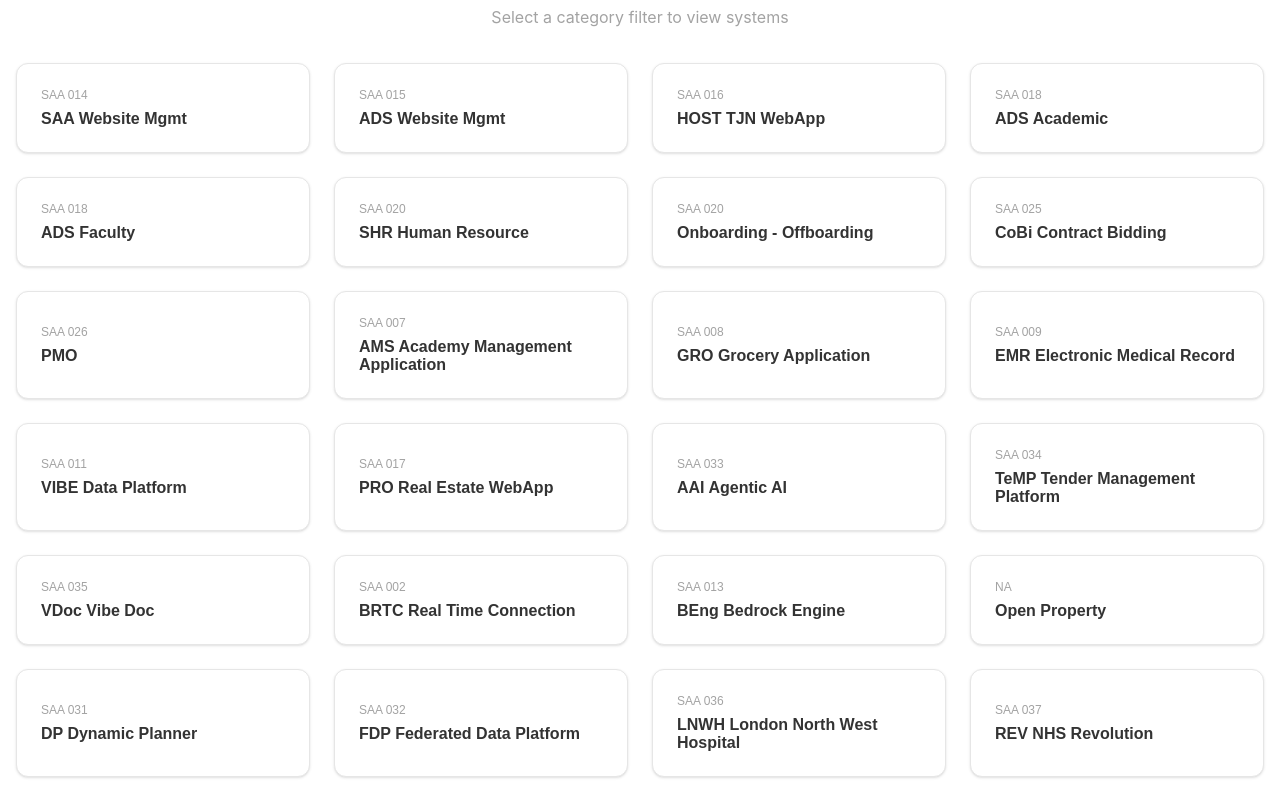
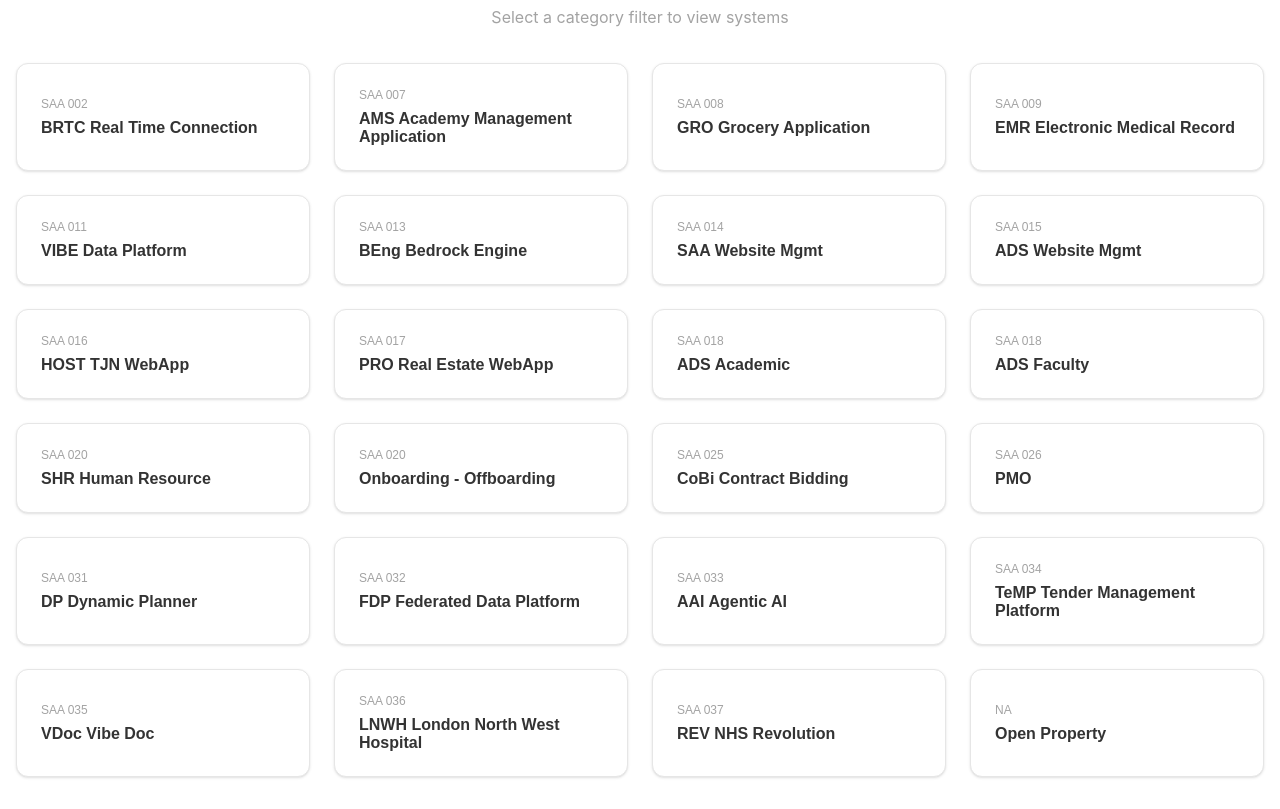
Before and after one commit to namdevroshan/Project-Management, a plain HTML site: page index.html in a window 1280 px wide. Shown: the part 134-943 px from the top of the page. Drawn offline with Linux system fonts and the light colour scheme.

Commit message:
Initial commit

```diff
--- a/index.html
+++ b/index.html
@@ -1,3 +1,5 @@
+
+
 <!DOCTYPE html>
 <html lang="en">
 <head>
@@ -154,7 +156,6 @@
   <div class="top-header">
     <div class="logo">
       <img src="/saa-black-logo.png" alt="Logo">
-      <!-- <h1>System Dashboard</h1> -->
     </div>
     <div class="filters">
       <button class="filter-btn active" onclick="filterSystems('all')">All</button>
@@ -172,8 +173,9 @@
     </div>
 
     <div class="systems-grid">
-      <!-- Example Systems -->
-      <!-- System Buttons -->
+      <!-- keep your same system buttons here -->
+      <!-- (unchanged from your version) -->
+      <!-- ... -->
       <button class="system-card" data-category="website" onclick="handleSystemClick('SAA 014','SAA Website Mgmt')">
         <div class="system-id">SAA 014</div>
         <div class="system-name">SAA Website Mgmt</div>
@@ -304,7 +306,6 @@
 
   <script>
     function handleSystemClick(systemId, systemName) {
-    // Map each system to its link
       const systemLinks = {
         "SAA 011": "https://onedrive.live.com/personal/81f20d8582d62d8b/_layouts/15/Doc.aspx?resid=81F20D8582D62D8B!s35b558dae982412f8ab9fba9b9d7cb40&cid=81f20d8582d62d8b&migratedtospo=true&app=Excel",
       "SAA 015": "https://onedrive.live.com/personal/81f20d8582d62d8b/_layouts/15/Doc.aspx?resid=81F20D8582D62D8B!s1ec69d3bd3534abc8bcc8c7bcebbdc09&cid=81f20d8582d62d8b&migratedtospo=true&app=Excel",
@@ -324,24 +325,18 @@
       "SAA 035": "https://onedrive.live.com/personal/81f20d8582d62d8b/_layouts/15/Doc.aspx?resid=81F20D8582D62D8B!sf19fe99d79bf4f97a5c449c2376934ee&cid=81f20d8582d62d8b&migratedtospo=true&app=Excel",
       "SAA 017": "https://onedrive.live.com/personal/81f20d8582d62d8b/_layouts/15/Doc.aspx?resid=81F20D8582D62D8B!s0290c505dbe145c098c2a77567a0b3f1&cid=81f20d8582d62d8b&migratedtospo=true&app=Excel",
       "SAA 013": "https://onedrive.live.com/personal/81f20d8582d62d8b/_layouts/15/Doc.aspx?resid=81F20D8582D62D8B!sf2594780b9584cfaba51179cc73b347c&cid=81f20d8582d62d8b&migratedtospo=true&app=Excel",
-      // You can add more like this:
-
+        // (your same links here)
       };
-
-    // If link exists for the systemId, redirect
       if (systemLinks[systemId]) {
-      window.open(systemLinks[systemId], "_blank"); // Opens in new tab
+        window.open(systemLinks[systemId], "_blank");
       } else {
         alert(systemName + " (" + systemId + ") has no link assigned yet.");
       }
     }
 
     function filterSystems(category) {
-      // Update active filter button
       document.querySelectorAll(".filter-btn").forEach(btn => btn.classList.remove("active"));
       event.target.classList.add("active");
-
-      // Filter cards
       document.querySelectorAll(".system-card").forEach(card => {
         if (category === "all" || card.dataset.category === category) {
           card.style.display = "block";
@@ -350,6 +345,20 @@
         }
       });
     }
+
+    // ✅ Sort cards automatically by SAA ID
+    function sortSystemCards() {
+      const grid = document.querySelector(".systems-grid");
+      const cards = Array.from(grid.children);
+      cards.sort((a, b) => {
+        const numA = parseInt(a.querySelector(".system-id").innerText.replace(/\D/g, "")) || 9999;
+        const numB = parseInt(b.querySelector(".system-id").innerText.replace(/\D/g, "")) || 9999;
+        return numA - numB;
+      });
+      cards.forEach(card => grid.appendChild(card)); // re-append in sorted order
+    }
+
+    window.onload = sortSystemCards;
   </script>
 </body>
 </html>
```
Lines whose indentation alone changed are shown as unchanged.
